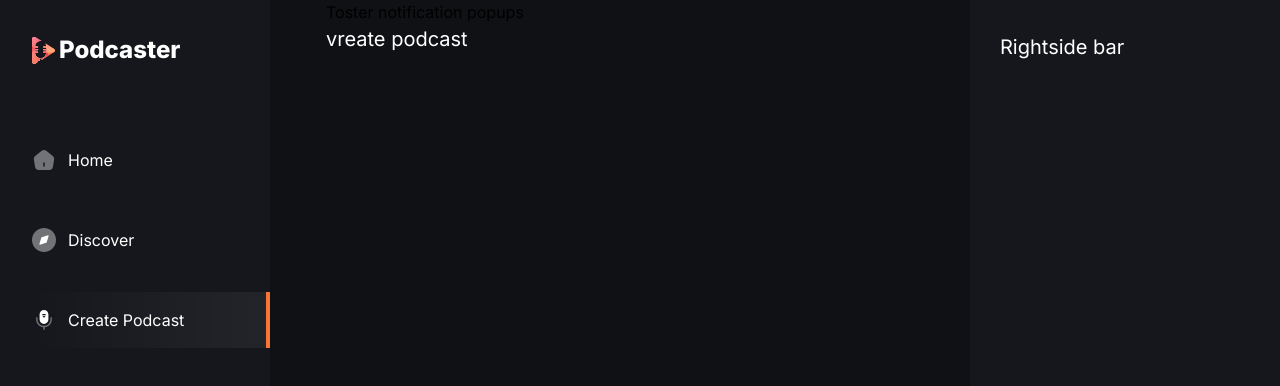
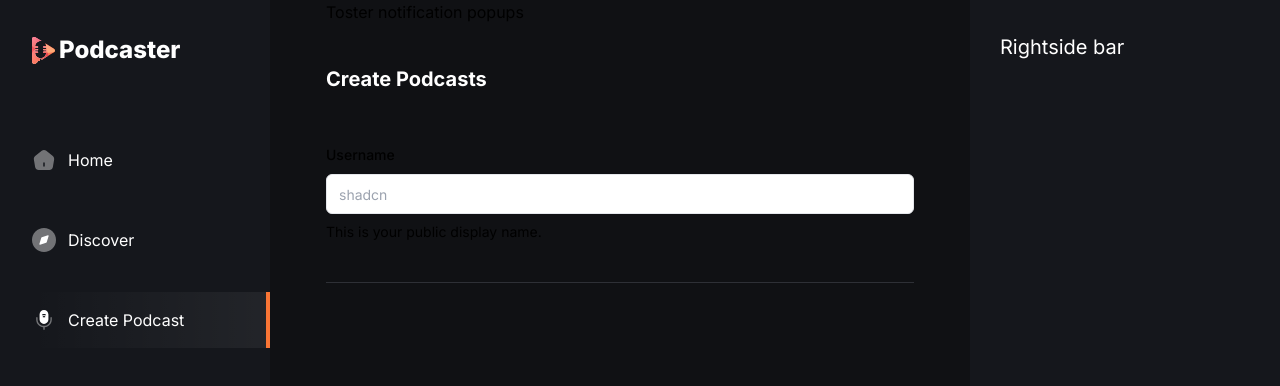
Before and after one commit to Bidyut-Sikder/Podcaster, a Next.js app: page /create-podcast in a window 1280 px wide. Shown: the top 386 px of the page. Built offline with nearby package versions, Linux system fonts and the light colour scheme; no server answers.

Commit message:
problem is solved

```diff
--- a/app/(root)/create-podcast/page.tsx
+++ b/app/(root)/create-podcast/page.tsx
@@ -1,12 +1,72 @@
-import React from 'react'
+"use client";
 
-const CreatePodcast = () => {
+import { zodResolver } from "@hookform/resolvers/zod";
+import { useForm } from "react-hook-form";
+import { z } from "zod";
+
+import { Button } from "@/components/ui/button";
+import {
+  Form,
+  FormControl,
+  FormDescription,
+  FormField,
+  FormItem,
+  FormLabel,
+  FormMessage,
+} from "@/components/ui/form";
+import { Input } from "@/components/ui/input";
+
+const formSchema = z.object({
+  username: z.string().min(2, {
+    message: "Username must be at least 2 characters.",
+  }),
+});
+
+function CreatePodcast() {
+  const form = useForm<z.infer<typeof formSchema>>({
+    resolver: zodResolver(formSchema),
+    defaultValues: {
+      username: "",
+    },
+  });
+
+  function onSubmit(values: z.infer<typeof formSchema>) {
+    // Do something with the form values.
+    // ✅ This will be type-safe and validated.
+    console.log(values);
+  }
   return (
-    <h1 className= 'text-20 text-white-1'>
-      vreate podcast
-    </h1>
+    <section className="mt-10 flex flex-col">
+      <h1 className="text-20 font-bold text-white-1">Create Podcasts</h1>
+      <Form {...form}>
+        <form
+          onSubmit={form.handleSubmit(onSubmit)}
+          className="mt-12 flex w-full flex-col"
+        >
+          <div className="flex flex-col gap-[30px] border-b border-b-black-5 pb-10">
+            <FormField
+              control={form.control}
+              name="podcastTitle"
+              render={({ field }) => (
+                <FormItem>
+                  <FormLabel>Username</FormLabel>
+                  <FormControl>
+                    <Input placeholder="shadcn" {...field} />
+                  </FormControl>
+                  <FormDescription>
+                    This is your public display name.
+                  </FormDescription>
+                  <FormMessage />
+                </FormItem>
+              )}
+            />
+          </div>
 
-  )
+
+        </form>
+      </Form>
+    </section>
+  );
 }
 
-export default CreatePodcast
+export default CreatePodcast;
--- a/app/(root)/page.tsx
+++ b/app/(root)/page.tsx
@@ -7,7 +7,6 @@
 import { api } from "@/convex/_generated/api";
 
 const Home = () => {
-  const tasks = useQuery(api.tasks.get);
 
   return (
     <div className="mt-9 flex flex-col gap-9">
@@ -15,9 +14,7 @@
         <h1 className="text-20 font-bold text-white-1">Trending Podcasts </h1>
 
         <div className="text-white-1  flex min-h-screen flex-col items-center justify-between p-24">
-          {tasks?.map(({ _id, text }: { _id: any; text: any }) => (
-            <div key={_id}>{text}</div>
-          ))}
+
         </div>
         <div className="podcast_grid">
           {podcastData.map(({ id, title, imgURL, description }) => {
--- /dev/null
+++ b/components/ui/form.tsx
@@ -0,0 +1,178 @@
+"use client"
+
+import * as React from "react"
+import * as LabelPrimitive from "@radix-ui/react-label"
+import { Slot } from "@radix-ui/react-slot"
+import {
+  Controller,
+  ControllerProps,
+  FieldPath,
+  FieldValues,
+  FormProvider,
+  useFormContext,
+} from "react-hook-form"
+
+import { cn } from "@/lib/utils"
+import { Label } from "@/components/ui/label"
+
+const Form = FormProvider
+
+type FormFieldContextValue<
+  TFieldValues extends FieldValues = FieldValues,
+  TName extends FieldPath<TFieldValues> = FieldPath<TFieldValues>
+> = {
+  name: TName
+}
+
+const FormFieldContext = React.createContext<FormFieldContextValue>(
+  {} as FormFieldContextValue
+)
+
+const FormField = <
+  TFieldValues extends FieldValues = FieldValues,
+  TName extends FieldPath<TFieldValues> = FieldPath<TFieldValues>
+>({
+  ...props
+}: ControllerProps<TFieldValues, TName>) => {
+  return (
+    <FormFieldContext.Provider value={{ name: props.name }}>
+      <Controller {...props} />
+    </FormFieldContext.Provider>
+  )
+}
+
+const useFormField = () => {
+  const fieldContext = React.useContext(FormFieldContext)
+  const itemContext = React.useContext(FormItemContext)
+  const { getFieldState, formState } = useFormContext()
+
+  const fieldState = getFieldState(fieldContext.name, formState)
+
+  if (!fieldContext) {
+    throw new Error("useFormField should be used within <FormField>")
+  }
+
+  const { id } = itemContext
+
+  return {
+    id,
+    name: fieldContext.name,
+    formItemId: `${id}-form-item`,
+    formDescriptionId: `${id}-form-item-description`,
+    formMessageId: `${id}-form-item-message`,
+    ...fieldState,
+  }
+}
+
+type FormItemContextValue = {
+  id: string
+}
+
+const FormItemContext = React.createContext<FormItemContextValue>(
+  {} as FormItemContextValue
+)
+
+const FormItem = React.forwardRef<
+  HTMLDivElement,
+  React.HTMLAttributes<HTMLDivElement>
+>(({ className, ...props }, ref) => {
+  const id = React.useId()
+
+  return (
+    <FormItemContext.Provider value={{ id }}>
+      <div ref={ref} className={cn("space-y-2", className)} {...props} />
+    </FormItemContext.Provider>
+  )
+})
+FormItem.displayName = "FormItem"
+
+const FormLabel = React.forwardRef<
+  React.ElementRef<typeof LabelPrimitive.Root>,
+  React.ComponentPropsWithoutRef<typeof LabelPrimitive.Root>
+>(({ className, ...props }, ref) => {
+  const { error, formItemId } = useFormField()
+
+  return (
+    <Label
+      ref={ref}
+      className={cn(error && "text-destructive", className)}
+      htmlFor={formItemId}
+      {...props}
+    />
+  )
+})
+FormLabel.displayName = "FormLabel"
+
+const FormControl = React.forwardRef<
+  React.ElementRef<typeof Slot>,
+  React.ComponentPropsWithoutRef<typeof Slot>
+>(({ ...props }, ref) => {
+  const { error, formItemId, formDescriptionId, formMessageId } = useFormField()
+
+  return (
+    <Slot
+      ref={ref}
+      id={formItemId}
+      aria-describedby={
+        !error
+          ? `${formDescriptionId}`
+          : `${formDescriptionId} ${formMessageId}`
+      }
+      aria-invalid={!!error}
+      {...props}
+    />
+  )
+})
+FormControl.displayName = "FormControl"
+
+const FormDescription = React.forwardRef<
+  HTMLParagraphElement,
+  React.HTMLAttributes<HTMLParagraphElement>
+>(({ className, ...props }, ref) => {
+  const { formDescriptionId } = useFormField()
+
+  return (
+    <p
+      ref={ref}
+      id={formDescriptionId}
+      className={cn("text-sm text-muted-foreground", className)}
+      {...props}
+    />
+  )
+})
+FormDescription.displayName = "FormDescription"
+
+const FormMessage = React.forwardRef<
+  HTMLParagraphElement,
+  React.HTMLAttributes<HTMLParagraphElement>
+>(({ className, children, ...props }, ref) => {
+  const { error, formMessageId } = useFormField()
+  const body = error ? String(error?.message) : children
+
+  if (!body) {
+    return null
+  }
+
+  return (
+    <p
+      ref={ref}
+      id={formMessageId}
+      className={cn("text-sm font-medium text-destructive", className)}
+      {...props}
+    >
+      {body}
+    </p>
+  )
+})
+FormMessage.displayName = "FormMessage"
+
+export {
+  useFormField,
+  Form,
+  FormItem,
+  FormLabel,
+  FormControl,
+  FormDescription,
+  FormMessage,
+  FormField,
+}
--- /dev/null
+++ b/components/ui/input.tsx
@@ -0,0 +1,25 @@
+import * as React from "react"
+
+import { cn } from "@/lib/utils"
+
+export interface InputProps
+  extends React.InputHTMLAttributes<HTMLInputElement> {}
+
+const Input = React.forwardRef<HTMLInputElement, InputProps>(
+  ({ className, type, ...props }, ref) => {
+    return (
+      <input
+        type={type}
+        className={cn(
+          "flex h-10 w-full rounded-md border border-input bg-background px-3 py-2 text-sm ring-offset-background file:border-0 file:bg-transparent file:text-sm file:font-medium file:text-foreground placeholder:text-muted-foreground focus-visible:outline-none focus-visible:ring-2 focus-visible:ring-ring focus-visible:ring-offset-2 disabled:cursor-not-allowed disabled:opacity-50",
+          className
+        )}
+        ref={ref}
+        {...props}
+      />
+    )
+  }
+)
+Input.displayName = "Input"
+
+export { Input }
--- /dev/null
+++ b/components/ui/label.tsx
@@ -0,0 +1,26 @@
+"use client"
+
+import * as React from "react"
+import * as LabelPrimitive from "@radix-ui/react-label"
+import { cva, type VariantProps } from "class-variance-authority"
+
+import { cn } from "@/lib/utils"
+
+const labelVariants = cva(
+  "text-sm font-medium leading-none peer-disabled:cursor-not-allowed peer-disabled:opacity-70"
+)
+
+const Label = React.forwardRef<
+  React.ElementRef<typeof LabelPrimitive.Root>,
+  React.ComponentPropsWithoutRef<typeof LabelPrimitive.Root> &
+    VariantProps<typeof labelVariants>
+>(({ className, ...props }, ref) => (
+  <LabelPrimitive.Root
+    ref={ref}
+    className={cn(labelVariants(), className)}
+    {...props}
+  />
+))
+Label.displayName = LabelPrimitive.Root.displayName
+
+export { Label }
--- a/package.json
+++ b/package.json
@@ -10,6 +10,8 @@
   },
   "dependencies": {
     "@clerk/nextjs": "^5.5.4",
+    "@hookform/resolvers": "^3.9.0",
+    "@radix-ui/react-label": "^2.1.0",
     "@radix-ui/react-slot": "^1.1.0",
     "class-variance-authority": "^0.7.0",
     "clsx": "^2.1.1",
@@ -18,9 +20,11 @@
     "next": "14.2.7",
     "react": "^18",
     "react-dom": "^18",
+    "react-hook-form": "^7.53.0",
     "svix": "^1.34.0",
     "tailwind-merge": "^2.5.2",
-    "tailwindcss-animate": "^1.0.7"
+    "tailwindcss-animate": "^1.0.7",
+    "zod": "^3.23.8"
   },
   "devDependencies": {
     "@types/node": "^20",
```
Also changed, not shown: convex/schema.ts (+1 -6 lines), convex/tasks.ts (deleted, +0 -8 lines), convex/users.ts (+8 -0 lines), 1 other file (tests, documents, lock files or other folders).
